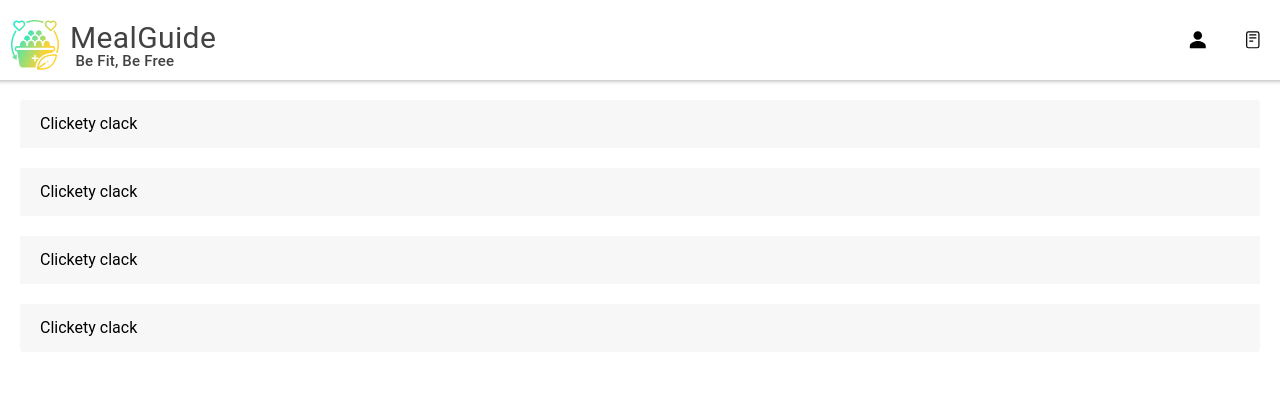
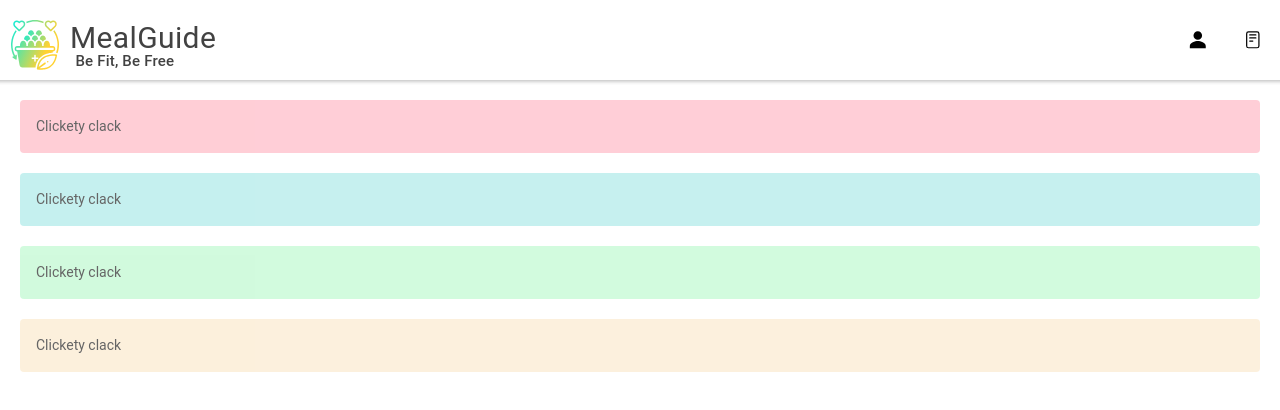
Before and after one commit to MLH-Fellowship/MealGuide, a React (Create React App) app in the folder mealguide-frontend/: page /suggestions in a window 1280 px wide. Shown: the top 410 px of the page. Built offline with nearby package versions, Linux system fonts and the light colour scheme; a web font is replaced by a local one.

Commit message:
customisable colour in accordion card components

```diff
--- a/mealguide-frontend/src/components/AccordionCard/AccordionCard.jsx
+++ b/mealguide-frontend/src/components/AccordionCard/AccordionCard.jsx
@@ -2,18 +2,21 @@ import React from 'react'
 import 'bootstrap/dist/css/bootstrap.min.css';
 import Accordion from 'react-bootstrap/Accordion'
 import Card from 'react-bootstrap/Card'
+import { IonCard, IonCardHeader } from '@ionic/react';
 
 
-const AccordionCard = ({title, body, eventKey, colour}) => {
+const AccordionCard = ({ title, body, eventKey, colour }) => {
     return (
-            <Card bg={colour} style={{ margin: '20px', border: 'none'}}>
-                <Accordion.Toggle style={{backgroundColor:colour}} as={Card.Header} eventKey={eventKey}>
-                    {title}
-                </Accordion.Toggle>
-                <Accordion.Collapse eventKey={eventKey}>
-                    <Card.Body>{body}</Card.Body>
-                </Accordion.Collapse>
-            </Card>
+        <IonCard color={colour}
+            style={{
+                margin: '20px', border: 'none', boxShadow: 'none', opacity:'60%'}}>
+            <Accordion.Toggle as={IonCardHeader} color='dark' style={{ backgroundColor: 'transparent', borderBottom: 'none' }} eventKey={eventKey}>
+                {title}
+            </Accordion.Toggle>
+            <Accordion.Collapse eventKey={eventKey}>
+                <Card.Body>{body}</Card.Body>
+            </Accordion.Collapse>
+        </IonCard>
     )
 }
 
```
